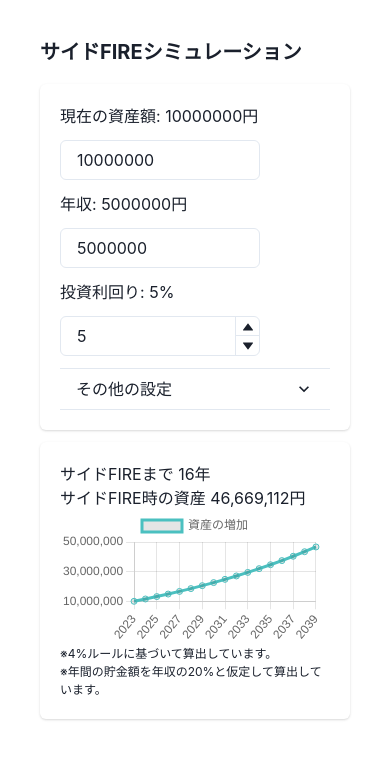
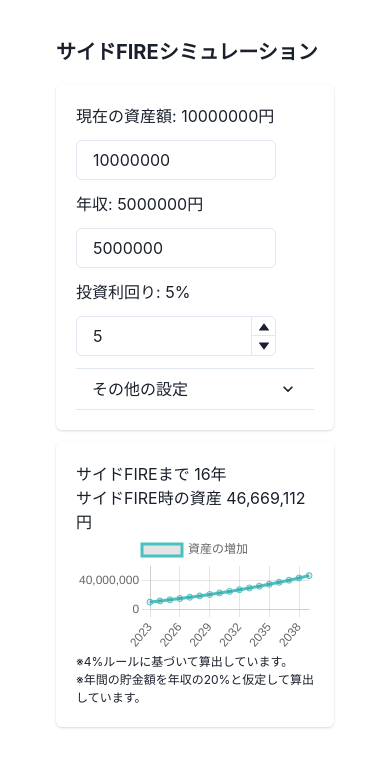
Before and after one commit to yoshi10321/quick-fire, a React (Create React App) app in the folder frontend/: page / in a window 390 px wide. Shown: the top 766 px of the page. Built offline with nearby package versions, Linux system fonts and the light colour scheme.

Commit message:
中央寄せ

```diff
--- a/frontend/src/App.css
+++ b/frontend/src/App.css
@@ -1,7 +1,3 @@
-.App {
-  /* text-align: center; */
-}
-
 .App-logo {
   height: 40vmin;
   pointer-events: none;
--- a/frontend/src/index.css
+++ b/frontend/src/index.css
@@ -1,19 +1,10 @@
 body {
-  /* 中央寄せ */
-  margin: auto;
   font-family: -apple-system, BlinkMacSystemFont, 'Segoe UI', 'Roboto', 'Oxygen',
     'Ubuntu', 'Cantarell', 'Fira Sans', 'Droid Sans', 'Helvetica Neue',
     sans-serif;
   -webkit-font-smoothing: antialiased;
   -moz-osx-font-smoothing: grayscale;
 
-  /* text-align: center; */
-  max-width: 800px;
-  @media (max-width: 767px) {
-    body {
-      max-width: 100%;
-    }
-  }
 
   /* タブレット用のスタイル */
   @media (min-width: 768px) and (max-width: 1023px) {
--- a/frontend/src/index.tsx
+++ b/frontend/src/index.tsx
@@ -3,7 +3,7 @@ import ReactDOM from 'react-dom/client';
 import './index.css';
 import App from './App';
 import reportWebVitals from './reportWebVitals';
-import { extendTheme, ChakraProvider } from '@chakra-ui/react'
+import { extendTheme, ChakraProvider, Container } from '@chakra-ui/react'
 
 
 const colors = {
@@ -26,7 +26,9 @@ const root = ReactDOM.createRoot(
 );
 root.render(
   <ChakraProvider theme={theme}>
-    <App />
+    <Container maxW='800px'>
+      <App />
+    </Container>
   </ChakraProvider>
 );
 
```
Also changed, not shown: 7 other files (tests, documents, lock files or other folders).
